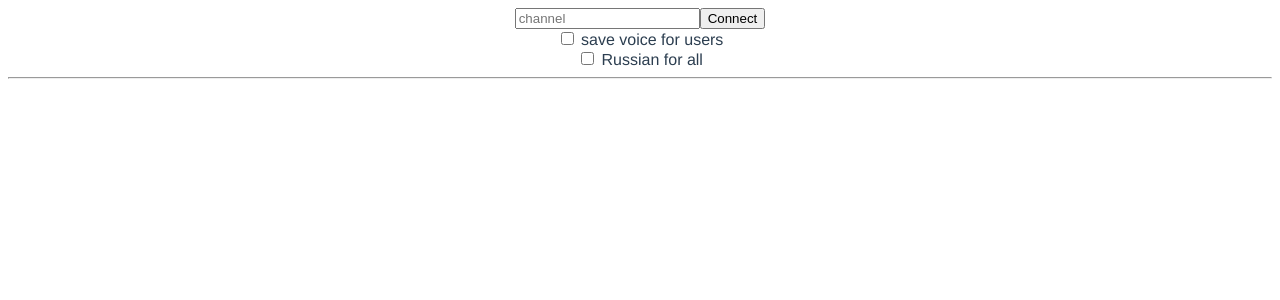
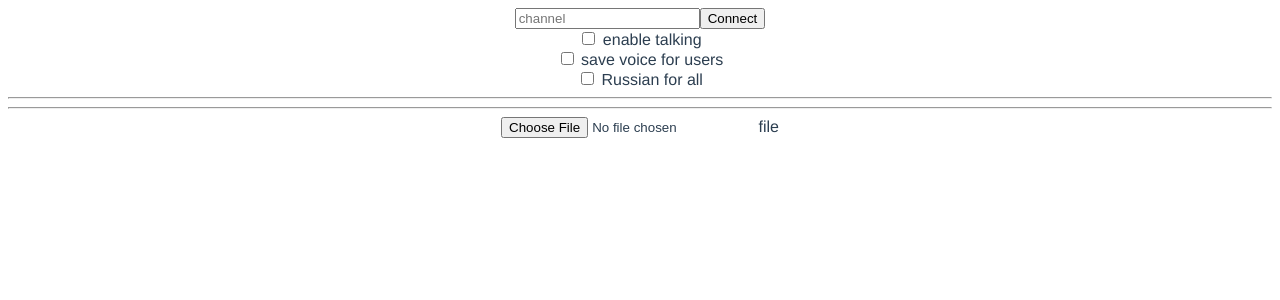
Before and after one commit to sokolas/talking-twitch, a Vue app: page /#/ in a window 1280 px wide. Shown: the top 300 px of the page. Built offline with nearby package versions, Linux system fonts and the light colour scheme.

Commit message:
indexed db

```diff
--- a/src/views/Home.vue
+++ b/src/views/Home.vue
@@ -5,6 +5,7 @@
       <form v-on:submit.prevent="onSubmit">
         <input type="text" placeholder="channel" id="username" v-model="name"/>
         <input type="submit" v-on:click="connect" value="Connect" /><br>
+        <input type="checkbox" v-model="talking" id="talking"/> <label for="talking">enable talking</label><br>
         <input type="checkbox" v-model="saveToStorage" id="savetostore"/> <label for="savetostore">save voice for users</label><br>
         <input type="checkbox" v-model="russian" id="russian"/> <label for="russian">Russian for all</label>
       </form>
@@ -13,6 +14,10 @@
     <div v-for="message in messages" :key=message>
       <span><b>{{ message.name }} :</b> {{ message.text }}</span>
     </div>
+    <hr>
+    <form v-on:submit.prevent="onSubmit">
+      <input type="file" v-on:change="fileChanged" id="file"/> <label for="file">file</label>
+    </form>
   </div>
 </template>
 
@@ -27,6 +32,7 @@ export default {
   },
 
   setup(props) {
+    const dbversion = 1;
     const name = ref("");
     const store = useStore();
     const router = useRouter();
@@ -43,6 +49,7 @@ export default {
     const settings = {};
     const saveToStorage = ref(false);
     const russian = ref(false);
+    const talking = ref(false);
 
     if (props.channel) {
       const channel = toRef(props, 'channel');
@@ -72,9 +79,14 @@ export default {
     }
 
     watch(store.state.messages, (msgs) => {
+      if (!talking.value) {
+        return;
+      }
       const synth = window.speechSynthesis;
       const voices = synth.getVoices();
-      if (voices.length == 0) return;
+      if (voices.length == 0) {
+        return;
+      }
       const lastMessage = msgs[msgs.length - 1];
       const name = lastMessage.name;
       const text = lastMessage.text;
@@ -103,8 +115,44 @@ export default {
     });
     const messages = computed(() => store.state.messages);
 
+    function onupgradeneeded(event) {
+      const conn = event.target.result;
+      conn.createObjectStore('sounds');
+    }
+
+    function openDb(name) {
+      return new Promise((resolve, reject) => {
+        const request = indexedDB.open(name, dbversion);
+        request.onupgradeneeded = onupgradeneeded;
+        request.onsuccess = () => {
+          console.log('success');
+          resolve(request.result);
+        }
+        request.onerror = () => {
+          console.log('error');
+          reject(request.error);
+        }
+      });
+    }
+
+    async function fileChanged(event) {
+      const files = event.target.files;
+
+      const conn = await openDb('talking');
+      await new Promise((resolve, reject) => {
+        const tx = conn.transaction('sounds', 'readwrite');
+        tx.oncomplete = resolve;
+        tx.onerror = () => reject(new Error('file storage error'));
+
+        const store = tx.objectStore('sounds');
+        console.log(files[0]);
+        store.put(files[0], files[0].name);
+      });
+      conn.close();
+    }
+
     return {
-      name, connect, messages, saveToStorage, russian
+      name, connect, messages, saveToStorage, russian, fileChanged, talking
     }
   },
 
```
Also changed, not shown: 1 other file (tests, documents, lock files or other folders).
